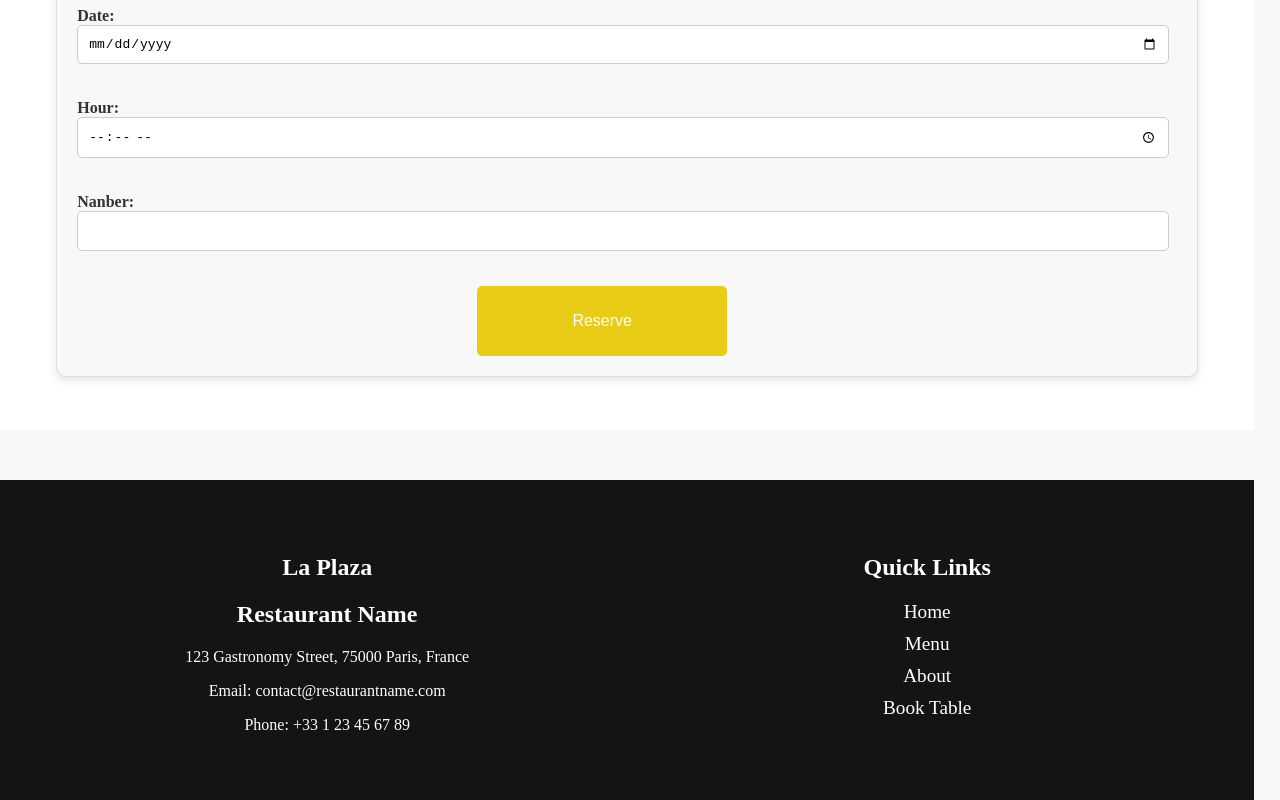
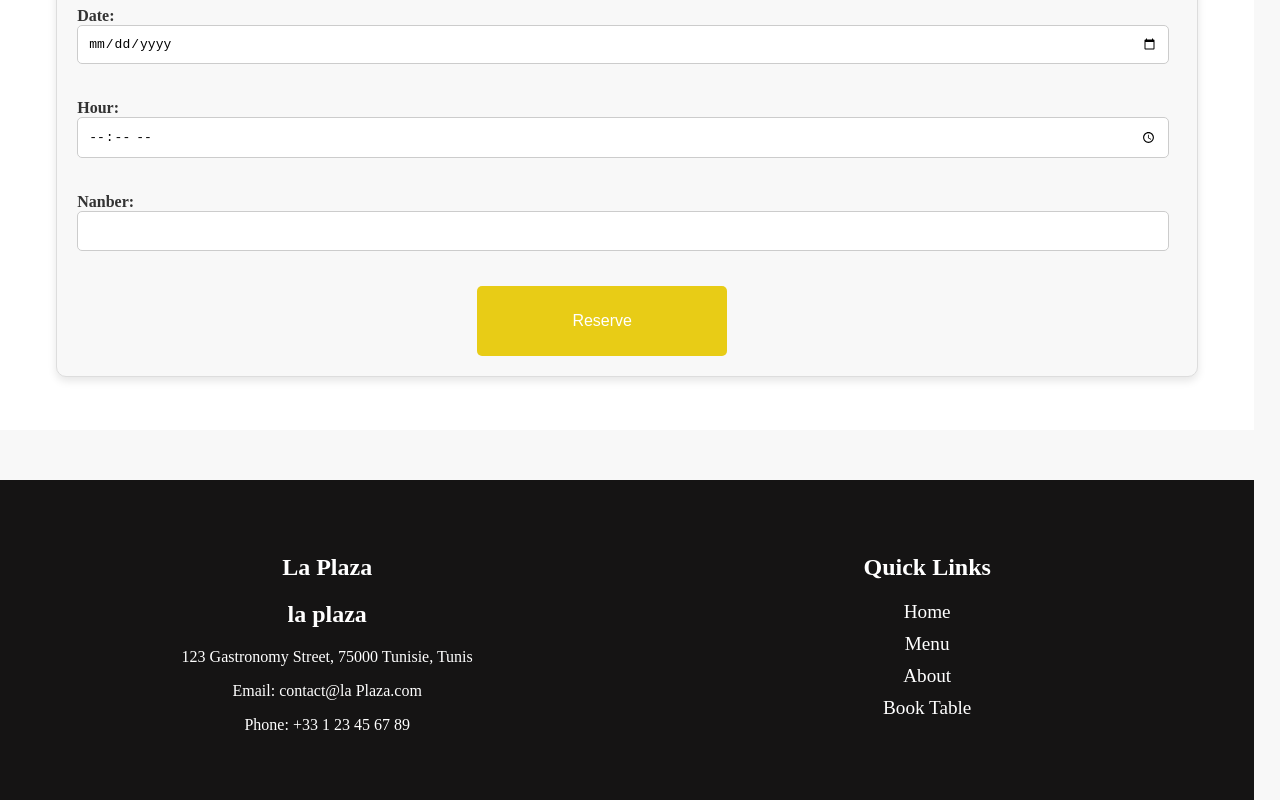
Before and after one commit to tasnimchourabi/html-project2, a plain HTML site: page index.html in a window 1280 px wide. Shown: the part 4390-5190 px from the top of the page. Drawn offline with Linux system fonts and the light colour scheme.

Commit message:
second commit

```diff
--- a/index.html
+++ b/index.html
@@ -8,6 +8,7 @@
   <meta name="viewport" content="width=device-width, initial-scale=1.0">
  <title>Delicious Bites Menu</title> </head>
  <link rel="stylesheet" href="style.css">
+ <link style="height: 30px;" rel="shortcut icon" href="images.png" type="image/x-icon">
 
  <body>
     <header>
@@ -203,9 +204,9 @@
     <div class="footer-container">
         <div class="footer-left">
             <h3>La Plaza</h3>
-            <h2 class="footer-title">Restaurant Name</h2>
-            <p>123 Gastronomy Street, 75000 Paris, France</p>
-            <p>Email: contact@restaurantname.com</p>
+            <h2 class="footer-title">la plaza</h2>
+            <p>123 Gastronomy Street, 75000 Tunisie, Tunis</p>
+            <p>Email: contact@la Plaza.com</p>
             <p>Phone: +33 1 23 45 67 89</p>
         </div>
         <div class="footer-right">
```
Also changed, not shown: HD-wallpaper-macaroni-dessert-cake-berry-blueberry.jpg (deleted), HD-wallpaper-tart-dessert-fruit-berries.jpg (deleted).
